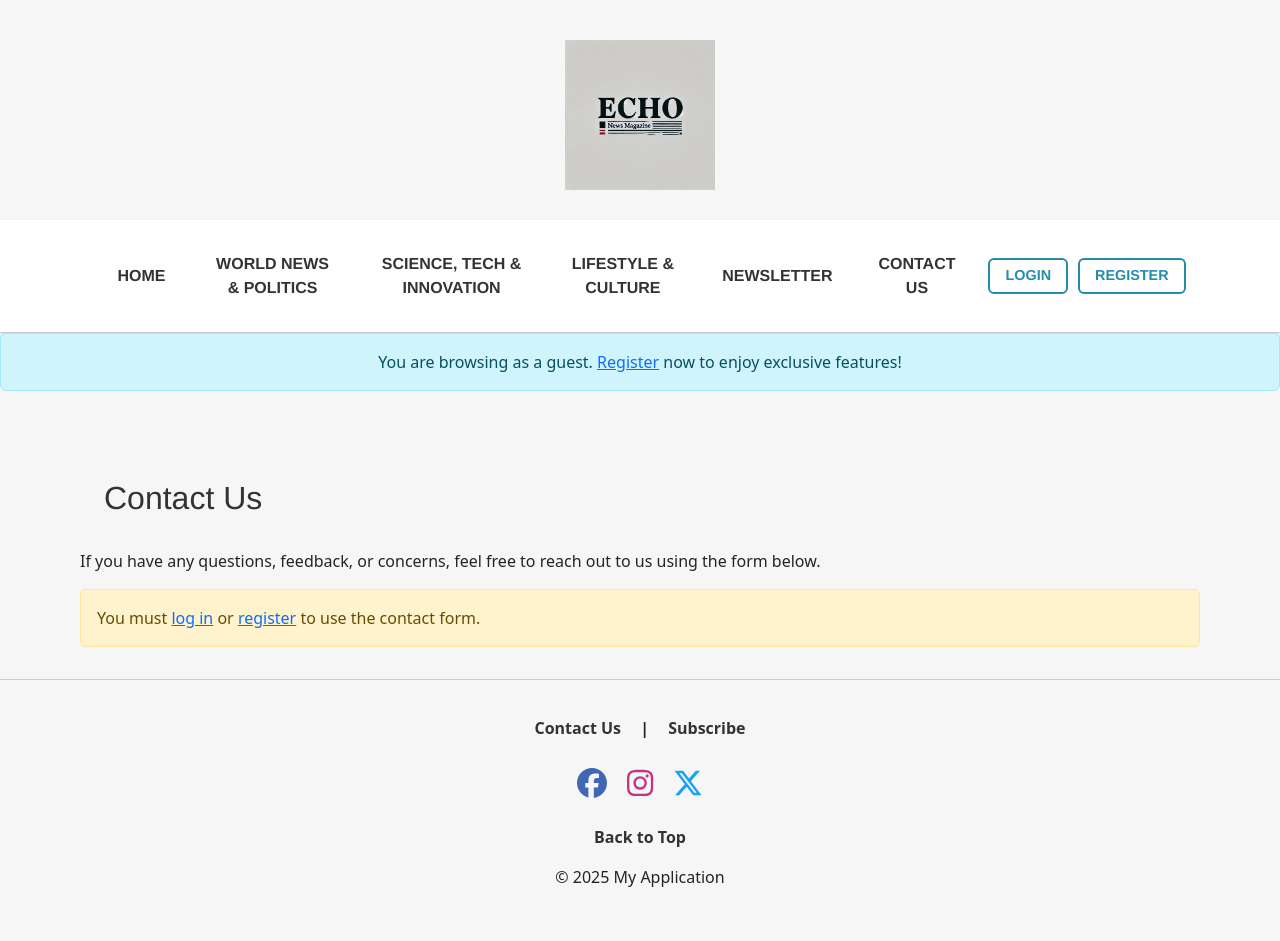
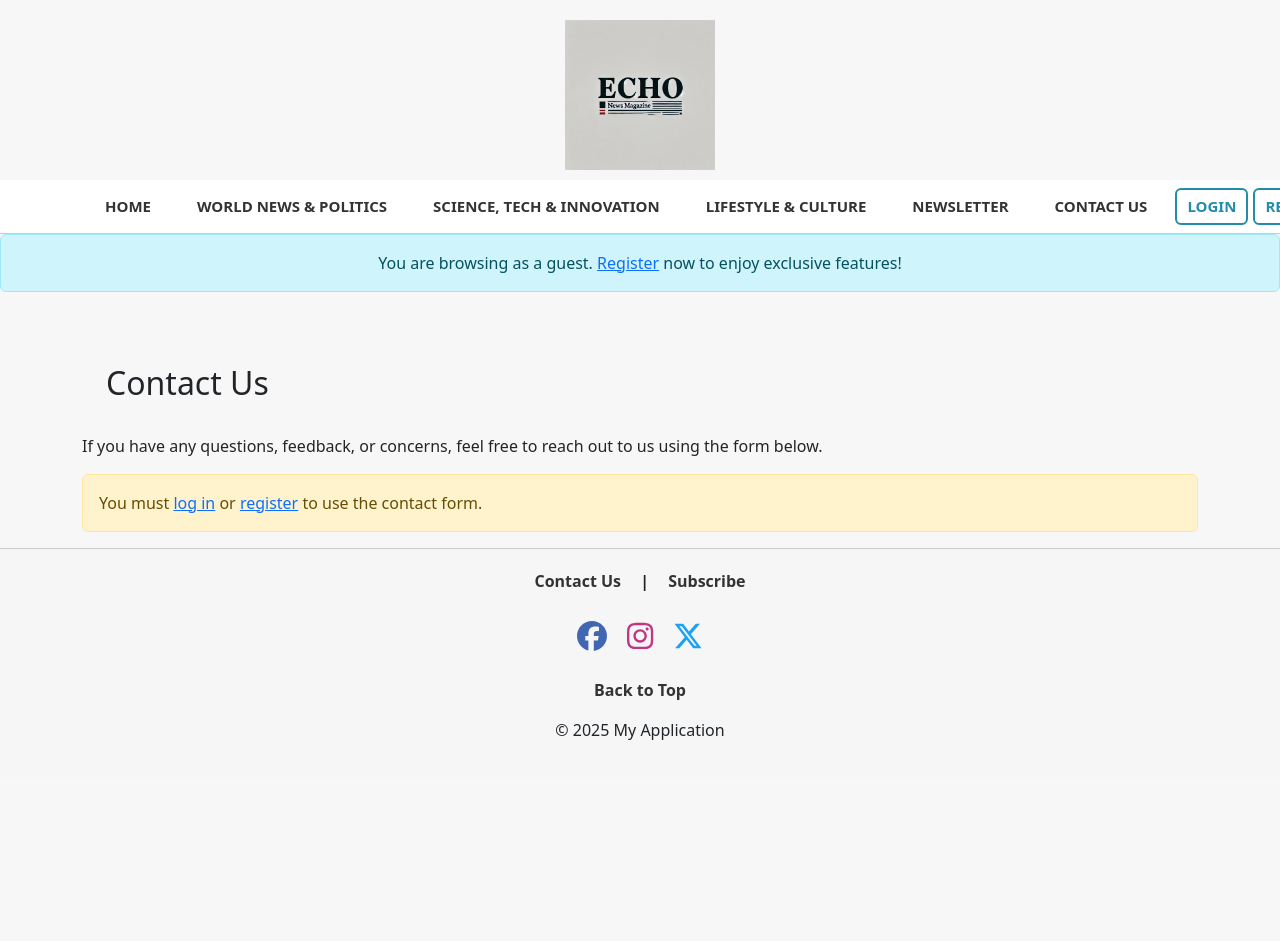
Before and after one commit to MrIcyVeins/DAW, a PHP site: page /loginRegistrationSystem/contact.php in a window 1280 px wide. After the commit the page ends 740 px from the top, so only its background shows below. Run offline with PHP 8.4, Linux system fonts and the light colour scheme; a stand-in replaces the project's code that opens the database connection; some libraries are stand-ins or nearby versions.

Commit message:
Add login background and other styles

```diff
--- a/public/loginRegistrationSystem/css/dashboard.css
+++ b/public/loginRegistrationSystem/css/dashboard.css
@@ -37,12 +37,14 @@
     position: relative;
     color: #333;
     text-decoration: none;
-    font-size: 1rem;
+    font-size: 15px; /* Set font size to 15px */
     font-weight: bold;
     text-transform: uppercase;
     display: inline-block;
     margin: 0;
     padding: 0.5rem 0;
+    white-space: nowrap; /* Prevent wrapping to the next line */
+    line-height: 1; /* Adjust spacing for single-line alignment */
 }
 
 .nav-item-line::before {
@@ -65,10 +67,12 @@
 .nav-link {
     color: #333 !important;
     text-align: center;
+    font-size: 15px !important; /* Set font size to 15px */
+    white-space: nowrap; /* Prevent text wrapping */
 }
 
 .nav-link:hover {
-    color: #000000 !important;
+    color: #248cab !important;
     font-weight: bold;
 }
 
@@ -76,11 +80,12 @@
 .navbar .btn-outline-success {
     border: 2px solid #248cab;
     color: #248cab !important;
-    font-size: 0.9rem;
+    font-size: 15px; /* Set font size to 15px */
     font-weight: bold;
     text-transform: uppercase;
-    padding: 5px 15px;
-    margin-left: 10px;
+    padding: 5px 10px; /* Adjust button padding */
+    margin-left: 5px;
+    white-space: nowrap; /* Prevent text wrapping */
     transition: all 0.3s ease;
 }
 
--- a/public/loginRegistrationSystem/css/style.css
+++ b/public/loginRegistrationSystem/css/style.css
@@ -1,98 +1,81 @@
 /* General improvements to global styles */
 
-/* Make navbar uniform across all pages */
-.navbar {
-    font-family: 'Helvetica Neue', Arial, sans-serif;
-    font-size: 15px;
-    padding: 10px 20px;
-    background-color: #198754; /* Green success background */
-    border-bottom: 1px solid #176c43;
-    box-shadow: 0 2px 4px rgba(0, 0, 0, 0.1); /* Subtle shadow for depth */
+/* Remove default body margin and padding */
+html, body {
+    margin: 0 !important;
+    padding: 0 !important;
+    height: 100%; /* Ensure full height */
+    width: 100%;
+    background: rgb(247, 247, 247) !important;
+    overflow-x: hidden; /* Prevent horizontal scroll */
 }
 
-/* Ensure consistent white color for the navbar brand and links */
-.navbar-brand {
-    font-weight: bolder;
-    color: white !important;
-    font-size: 1.25rem;
+/* Static background for login page with fixed size */
+.login-wrapper {
+    background: url('/loginRegistrationSystem/assets/background.png') no-repeat center center fixed;
+    background-size: 1920px 1720px; /* Fixed size for the background image */
+    background-attachment: fixed;
+    background-position: center;
+    height: 100vh; /* Full viewport height */
+    width: 100%;   /* Full viewport width */
+    margin: 0;
+    padding: 0;
 }
 
-.navbar-brand .site-logo {
-    max-width: 150px; /* Set a uniform width */
-    max-height: 150px; /* Set a uniform height */
-    display: block; /* Ensures block behavior */
-    margin: 0 auto; /* Centers the logo */
+/* Logo Styling */
+.logo-container {
+    text-align: center;
+    margin-top: 20px;
+    margin-bottom: 10px;
 }
 
-/* Navigation links */
-.nav-link {
-    color: white !important;
-    font-size: 0.9rem;
-    text-transform: uppercase;
+.logo-container img.site-logo {
+    width: 150px; /* Default size for large screens */
+    height: auto;
+    display: block;
+    margin: 0 auto;
 }
 
-.nav-link:hover {
-    color: #cce6cc !important; /* Lighter green hover effect */
-    font-weight: bold;
+/* Media Queries for Smaller Screens */
+@media (max-width: 992px) { /* Tablets and medium devices */
+    .logo-container img.site-logo {
+        width: 120px; /* Slightly smaller logo */
+    }
 }
 
-/* Buttons */
-.btn {
-    font-family: 'Helvetica Neue', Arial, sans-serif;
-    font-size: 0.9rem;
-    font-weight: bold;
+@media (max-width: 768px) { /* Small devices like phones */
+    .logo-container img.site-logo {
+        width: 100px; /* Smaller logo for small screens */
+    }
 }
 
-.btn-outline-success {
-    border: 2px solid white;
-    color: white;
-    transition: background-color 0.3s ease, color 0.3s ease;
+@media (max-width: 480px) { /* Very small screens */
+    .logo-container img.site-logo {
+        width: 80px; /* Smallest size for very small devices */
+    }
 }
 
-.btn-outline-success:hover {
-    background-color: white;
-    color: #198754;
+/* Center the login form */
+.login-container {
+    position: absolute;
+    top: 50%;
+    left: 50%;
+    transform: translate(-50%, -50%);
+    background: rgba(255, 255, 255, 0.95); /* Slight white transparency */
+    padding: 30px;
+    border-radius: 8px;
+    box-shadow: 0 4px 8px rgba(0, 0, 0, 0.2);
+    max-width: 400px;
+    width: 100%;
 }
 
-/* Logout button in red for contrast */
-.btn-outline-danger {
-    border: 2px solid #dc3545;
-    color: #dc3545 !important; /* Make text visible by default */
-    font-size: 0.9rem;
-    font-weight: bold;
-    text-transform: uppercase;
-    padding: 5px 15px;
-    margin-left: 10px;
-    transition: all 0.3s ease;
-}
-
-.btn-outline-danger:hover {
-    background-color: #dc3545; /* Red background on hover */
-    color: white !important; /* White text on hover */
-}
-
-/* Ensure consistent background color */
-html, body {
-    background-color: #f6f6f6;
-}
-
-/* General container styling */
-.container {
-    width: 90%;
-    max-width: 1200px;
-    margin: 0 auto;
-    padding: 1rem;
-}
-
-h1, h2, h3, h4, h5, h6 {
-    font-family: 'Helvetica Neue', Helvetica, Arial, sans-serif;
-    color: #333;
-}
-
-/* Center and size the global site logo */
-.site-logo {
-    max-width: 150px;
-    max-height: 150px;
-    display: block;
-    margin: 20px auto; /* Add spacing above and below */
-}
+/* Ensure footer stays at the bottom */
+/* footer {
+    position: absolute;
+    bottom: 0;
+    width: 100%;
+    background-color: rgba(0, 0, 0, 0.9);
+    padding: 10px 0;
+    text-align: center;
+    border-top: 1px solid #c4c2c2;
+} */
--- a/public/loginRegistrationSystem/includes/header_simple.php
+++ b/public/loginRegistrationSystem/includes/header_simple.php
@@ -17,9 +17,9 @@
     <link rel="stylesheet" href="/loginRegistrationSystem/css/style.css">
 </head>
 <body>
-    <!-- Centered Logo -->
-    <div class="logo-container text-center my-4">
+    <!-- Transparent Logo Container
+    <div class="logo-container">
         <a href="/loginRegistrationSystem/pages/dashboard.php">
             <img src="/loginRegistrationSystem/assets/logo.png" alt="EchoNews Logo" class="site-logo">
         </a>
-    </div>
+    </div> -->
```
Also changed, not shown: other parts of public/loginRegistrationSystem/css/dashboard.css (+11 -20 lines), public/loginRegistrationSystem/pages/login.php (+42 -50 lines), public/loginRegistrationSystem/assets/background.png (added).
